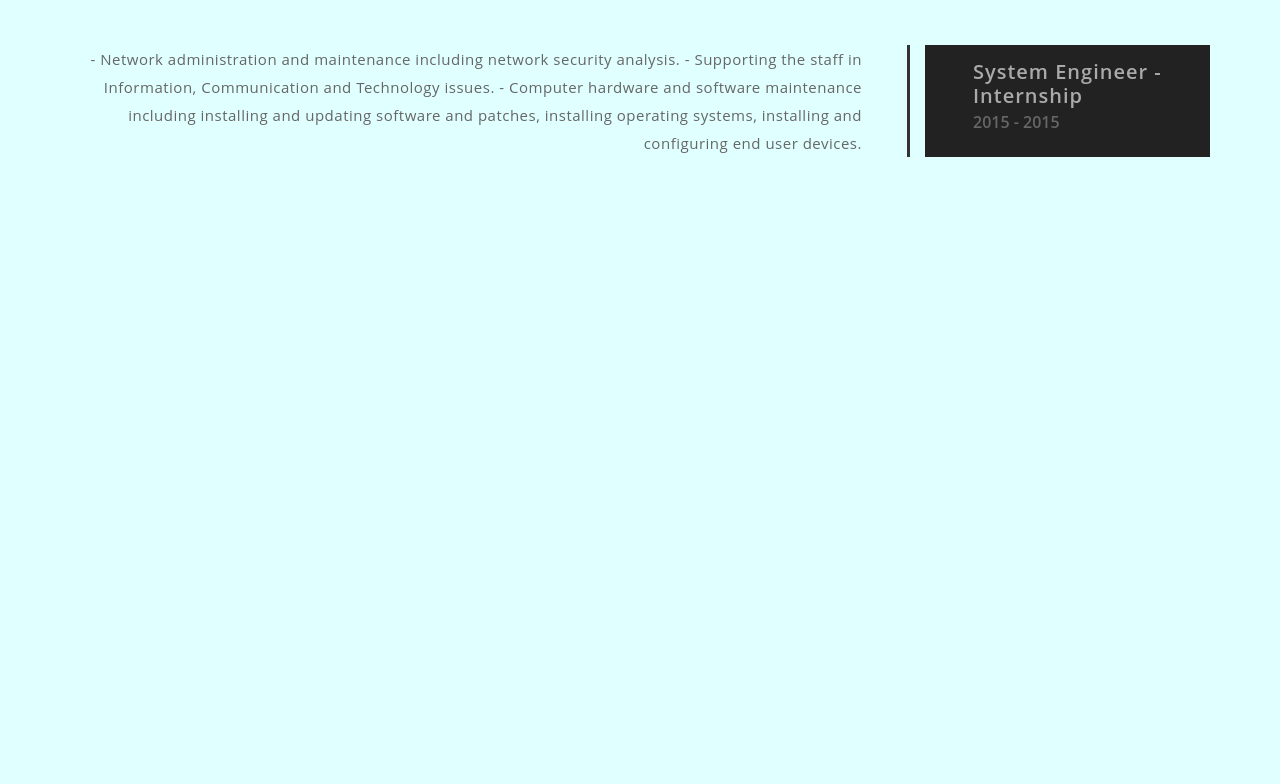
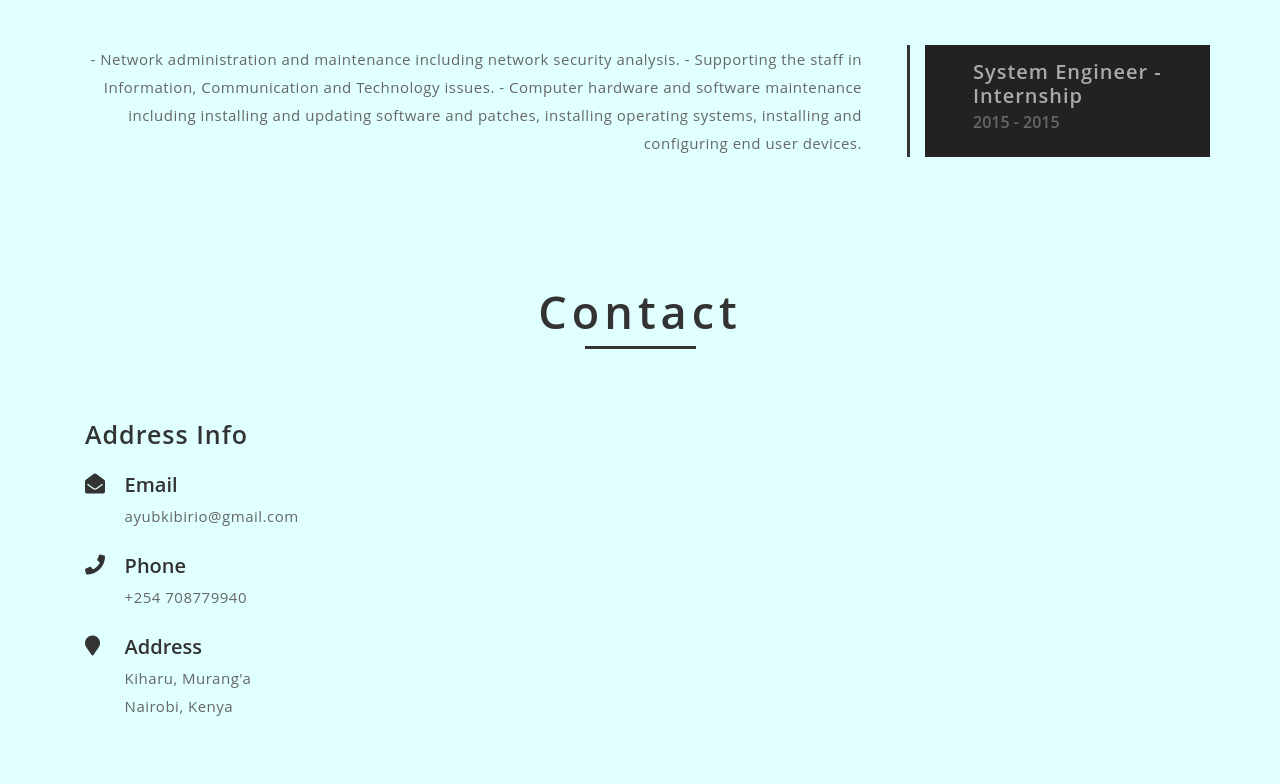
Before and after one commit to akibirio/ayub-week1-project-cc, a plain HTML site: page index.html in a window 1280 px wide. Shown: the part 2415-3199 px from the top of the page. Before the commit the page ends 2636 px from the top, so only its background shows below. Drawn offline with Linux system fonts and the light colour scheme.

Commit message:
added contact info

```diff
--- a/index.html
+++ b/index.html
@@ -181,7 +181,47 @@
 	</div>
 </section>
 <!-- //experience -->
+</div>
+</div>
+</section>
 
+<!-- contact -->
+<section class="contact py-5" id="contact">
+	<div class="container py-3">
+		<h3 class="heading">Contact</h3>
+		<div class="row contact-grids">
+			<div class="col-lg-5 contact-left">
+				<h4 class="mb-4">Address Info</h4>
+				<div class="row">
+					<div class="col-1 pr-0 icon">
+						<i class="fa fa-envelope-open" aria-hidden="true"></i>
+					</div>
+					<div class="col-11">
+						<h5>Email</h5>
+						<p><a href="mailto:ayubkibirio@gmail.com"> ayubkibirio@gmail.com</a></p>
+					</div>
+					<div class="col-1 pr-0 icon mt-4">
+						<i class="fa fa-phone" aria-hidden="true"></i>
+					</div>
+					<div class="col-11 mt-4">
+						<h5>Phone</h5>
+						<p> +254 708779940</p>
+					</div>
+					<div class="col-1 pr-0 icon mt-4">
+						<i class="fa fa-map-marker" aria-hidden="true"></i>
+					</div>
+					<div class="col-11 mt-4">
+						<h5>Address</h5>
+						<p>Kiharu, Murang'a</p>
+						<p> Nairobi, Kenya</p>
+					</div>
+				</div>
+			</div>
+
+		</div>
+	</div>
+</section>
+<!-- //contact -->
 
 </body>
 
```
